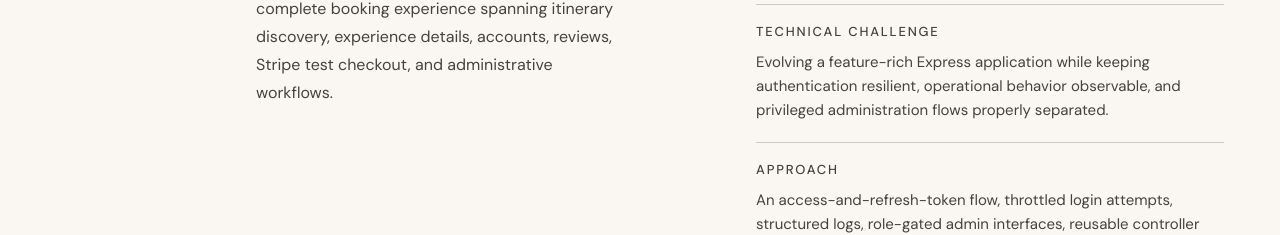
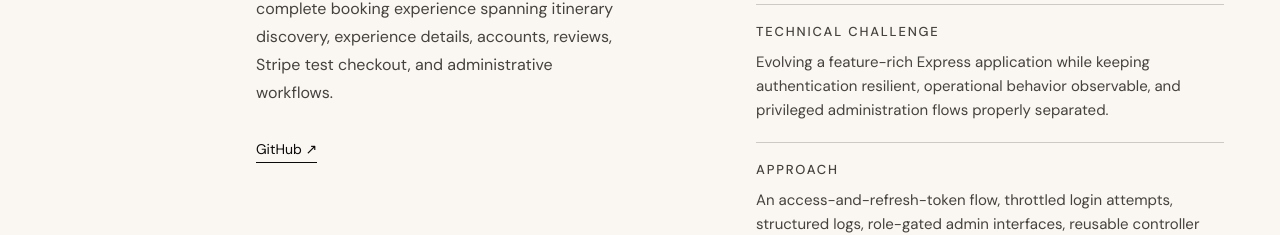
Before and after one commit to RamyMohamed47/my-portfolio, a Next.js app: page / in a window 1280 px wide. Shown: the part 5653-5888 px from the top of the page. Built offline with nearby package versions, Linux system fonts and the light colour scheme.

Commit message:
feat: add WadiWays repository link

```diff
--- a/components/project-grid.tsx
+++ b/components/project-grid.tsx
@@ -146,7 +146,12 @@ const projects: Project[] = [
     solution:
       'An access-and-refresh-token flow, throttled login attempts, structured logs, role-gated admin interfaces, reusable controller patterns, and Stripe Checkout sessions.',
     stack: ['Node.js', 'Express', 'MongoDB', 'Mongoose', 'Pug', 'Stripe', 'JWT', 'Rate limiting'],
-    links: [],
+    links: [
+      {
+        label: 'GitHub',
+        href: 'https://github.com/RamyMohamed47/wadiways',
+      },
+    ],
     className: 'md:col-span-6 md:col-start-1 md:mt-24',
     ratio: 'aspect-[4/5]',
     logo: {
```
